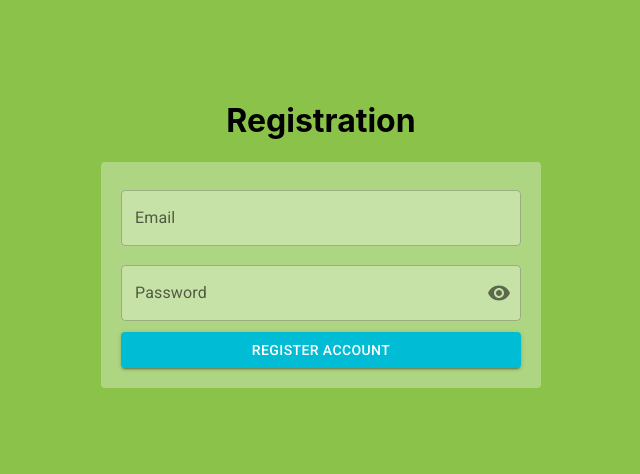
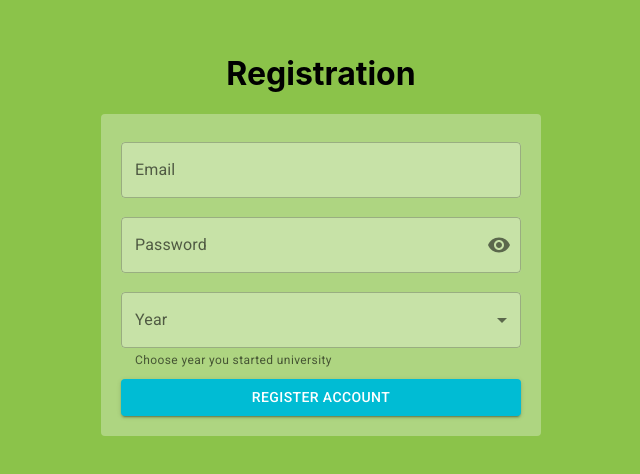
Before and after one commit to WebLabs-AB/MasterChooserApplication, a React (Create React App) app in the folder Frontend/masterfrontend/: page / in a window 1280 px wide. Shown: the part 166-640 px from the top of the page, without its empty margins (319-959 px from the left). Built offline with nearby package versions, Linux system fonts and the light colour scheme.

Commit message:
"Created NumericInputField"

```diff
--- a/Frontend/masterfrontend/src/Components/NumericInputField.tsx
+++ b/Frontend/masterfrontend/src/Components/NumericInputField.tsx
@@ -1,22 +1,36 @@
-import OutlinedInput from "@mui/material/OutlinedInput";
+import FormControl from "@mui/material/FormControl";
+import FormHelperText from "@mui/material/FormHelperText";
+import InputLabel from "@mui/material/InputLabel";
+import MenuItem from "@mui/material/MenuItem";
+import Select from "@mui/material/Select";
 
 // Own files.
 import {Colors} from '../Assets/Colors';
 
-interface Props {
-    startingYear: Number;
-    id: string;
-    handleChange: any;
-}
+export const NumericInputField: React.FC = () => {
+    return (
+        <FormControl sx={{m: 1, width: '80vw', marginTop: '1vh',
+        marginBottom: '1vh', maxWidth: '400px'}}
+        variant="outlined">
+        <InputLabel id="demo-simple-select-helper-label">Year</InputLabel>
 
-export const NumericInputField: React.FC<Props> = ({ id, startingYear, handleChange }) => {
-    return (
-        <OutlinedInput
-            id={id}
-            value={startingYear}
-            onChange={handleChange()}
-            sx={{backgroundColor: Colors.transparentWhite, maxWidth: '400px'}}
-            label="Year you started university"
-        />
+        <Select
+          labelId="demo-simple-select-helper-label"
+          id="demo-simple-select-helper"
+          // value={}
+          label="StartingYear"
+          // onChange={}
+          sx={{backgroundColor: Colors.transparentWhite, maxWidth: '400px'}}
+        >
+          <MenuItem value="">
+            <em>None</em>
+          </MenuItem>
+          <MenuItem value={10}>Ten</MenuItem>
+          <MenuItem value={20}>Twenty</MenuItem>
+          <MenuItem value={30}>Thirty</MenuItem>
+        </Select>
+
+        <FormHelperText>Choose year you started university</FormHelperText>
+      </FormControl>
     );
 }
--- a/Frontend/masterfrontend/src/Screens/RegistrationPage.tsx
+++ b/Frontend/masterfrontend/src/Screens/RegistrationPage.tsx
@@ -2,9 +2,11 @@ import { useState } from 'react';
 import {Container, Paper, Button, FormHelperText, Snackbar, Alert} from '@mui/material';
 import FormControl from '@mui/material/FormControl';
 import InputLabel from '@mui/material/InputLabel';
+
+// Own files.
 import { PasswordInputField } from '../Components/PasswordInputField';
 import { UsernameInputField } from '../Components/EmailInputField';
-
+import { NumericInputField } from '../Components/NumericInputField';
 import {Colors} from '../Assets/Colors';
 import { SNACKBAR_REGISTER_ERROR_MSG } from '../Assets/Constants';
 
@@ -105,6 +107,8 @@ export const RegistrationPage: React.FC = () => {
                 <FormHelperText error id="error-text-password">{passwordErrorField}</FormHelperText>
             </FormControl>
 
+            <NumericInputField />
+
             <Button
                 onClick={registerUser}
                 variant="contained"
```
Also changed, not shown: Frontend/masterfrontend/src/Assets/Constants.tsx (line endings or trailing spaces).
